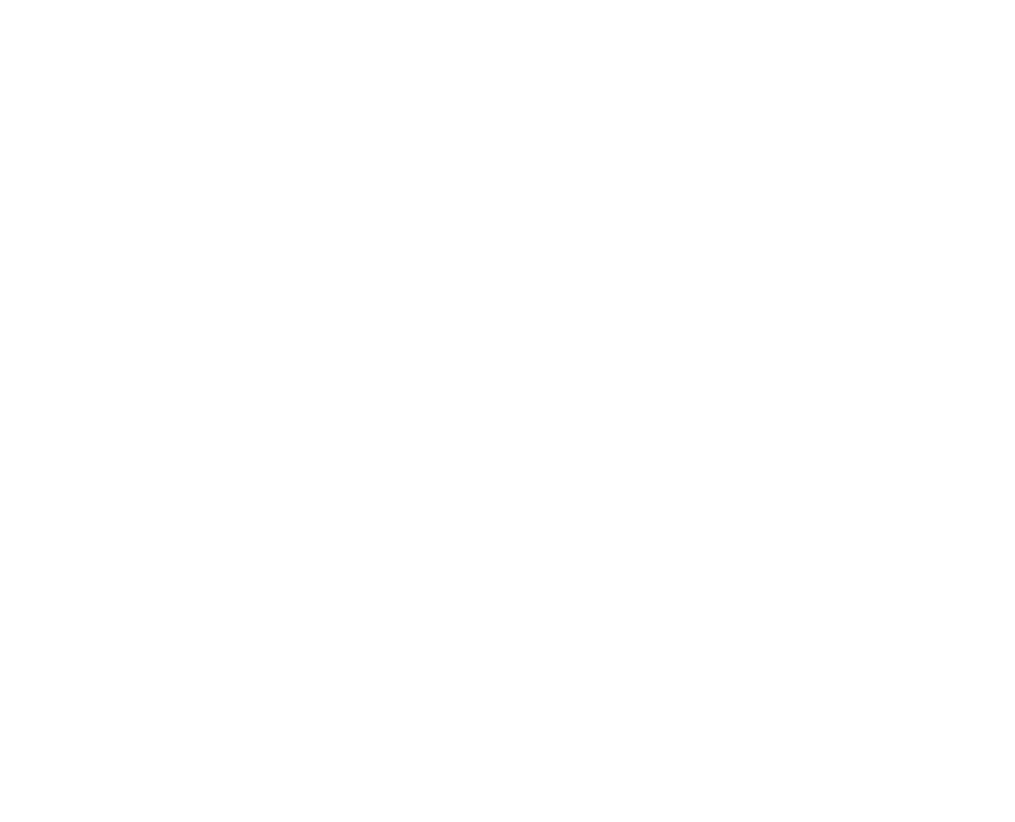
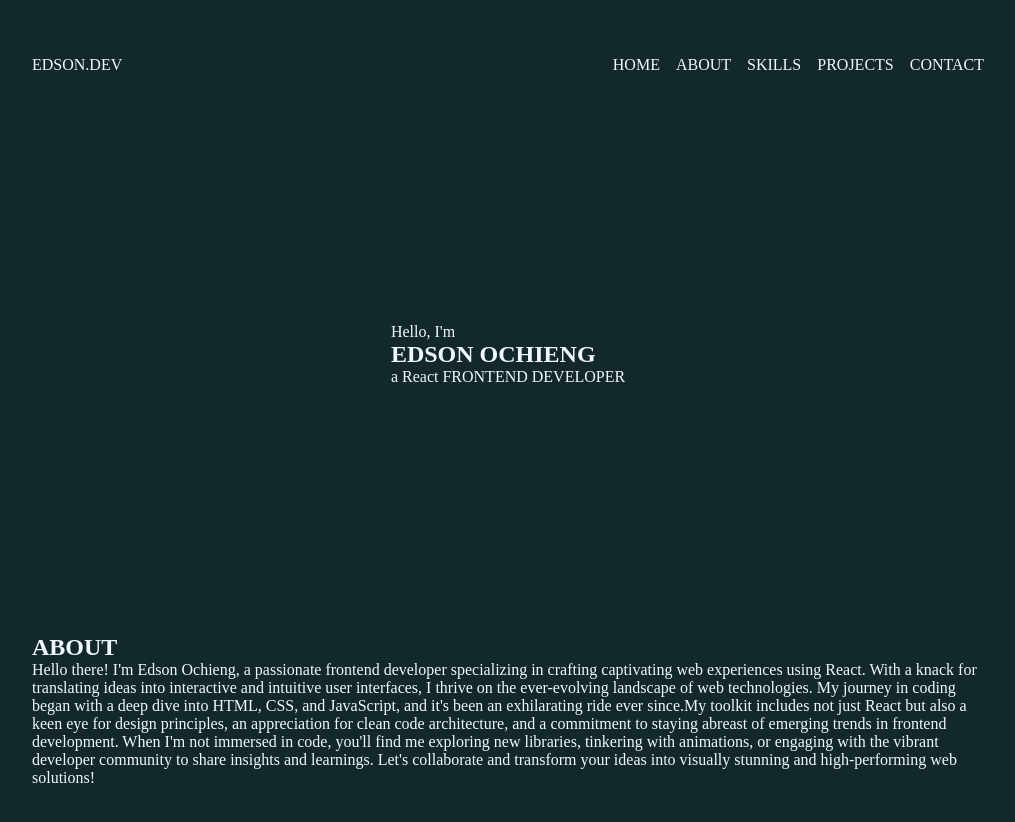
Before and after one commit to XO-Edson/React-portfolio, a React (Create React App) app: page / in a window 1280 px wide. Shown: the top 822 px of the page, without its empty margins (132-1147 px from the left). Before the commit the page ends 800 px from the top, so only its background shows below. Built offline with nearby package versions, Linux system fonts and the light colour scheme.

Commit message:
first-design

```diff
--- /dev/null
+++ b/src/About.js
@@ -0,0 +1,26 @@
+import React from "react";
+
+export const About = () => {
+  return (
+    <section className="about">
+      <h1>ABOUT</h1>
+      <p>
+        Hello there! I'm Edson Ochieng, a passionate frontend developer
+        specializing in crafting captivating web experiences using React. With a
+        knack for translating ideas into interactive and intuitive user
+        interfaces, I thrive on the ever-evolving landscape of web technologies.
+        My journey in coding began with a deep dive into HTML, CSS, and
+        JavaScript, and it's been an exhilarating ride ever since.
+        {/* I bring [X years] of experience in leveraging React to build robust, scalable, and responsive applications. Whether it's breathing life into intricate designs or optimizing user experiences, I'm driven by the desire to create digital solutions that seamlessly blend functionality with aesthetics. */}
+        My toolkit includes not just React but also a keen eye for design
+        principles, an appreciation for clean code architecture, and a
+        commitment to staying abreast of emerging trends in frontend
+        development. When I'm not immersed in code, you'll find me exploring new
+        libraries, tinkering with animations, or engaging with the vibrant
+        developer community to share insights and learnings. Let's collaborate
+        and transform your ideas into visually stunning and high-performing web
+        solutions!
+      </p>
+    </section>
+  );
+};
--- a/src/App.js
+++ b/src/App.js
@@ -1,5 +1,15 @@
+import { About } from "./About";
+import { HeroSection } from "./HeroSection";
+import { Navabar } from "./Navabar";
+
 function App() {
-  return <div className="App"></div>;
+  return (
+    <div className="App">
+      <Navabar />
+      <HeroSection />
+      <About />
+    </div>
+  );
 }
 
 export default App;
--- /dev/null
+++ b/src/HeroSection.js
@@ -0,0 +1,11 @@
+import React from "react";
+
+export const HeroSection = () => {
+  return (
+    <section className="hero">
+      <p>Hello, I'm</p>
+      <h1>EDSON OCHIENG</h1>
+      <p>a React FRONTEND DEVELOPER</p>
+    </section>
+  );
+};
--- /dev/null
+++ b/src/Navabar.js
@@ -0,0 +1,18 @@
+import React from "react";
+
+export const Navabar = () => {
+  return (
+    <header>
+      <div className="logo">
+        <p>EDSON.DEV</p>
+      </div>
+      <ul>
+        <li>HOME</li>
+        <li>ABOUT</li>
+        <li>SKILLS</li>
+        <li>PROJECTS</li>
+        <li>CONTACT</li>
+      </ul>
+    </header>
+  );
+};
--- a/src/index.css
+++ b/src/index.css
@@ -1,13 +1,59 @@
-body {
+* {
   margin: 0;
-  font-family: -apple-system, BlinkMacSystemFont, 'Segoe UI', 'Roboto', 'Oxygen',
-    'Ubuntu', 'Cantarell', 'Fira Sans', 'Droid Sans', 'Helvetica Neue',
-    sans-serif;
-  -webkit-font-smoothing: antialiased;
-  -moz-osx-font-smoothing: grayscale;
+  padding: 0;
+  box-sizing: border-box;
 }
 
-code {
-  font-family: source-code-pro, Menlo, Monaco, Consolas, 'Courier New',
-    monospace;
+:root {
+  /* color scheme 1 */
+
+  --LIGHT-BLUE: #10aedb;
+  --DARK-BLUE: #063455;
+  --BROWN: #ffbc81;
+  --RED: #eb274b;
+  --WHITE: #f0f8ff;
+
+  /* COLOR SCHEME 2 */
+
+  --BLUE: #2d7bd8;
+  --PALE-BLUE: #d0e7fe;
+  --DARK-BLUE2: #0d2237;
+  --ORANGE: #ff842b;
+
+  /* COLOR SCHEME 3 */
+  --DARK-GREEN: #13282b;
+  --LIGHT-GREEN: #055256;
+  --PALE-GREEN: #9ab8ba;
+  --LIGHT-CYAN: #def9fa;
 }
+
+body {
+  height: 100%;
+  background-color: var(--DARK-GREEN);
+  color: var(--WHITE);
+}
+
+#root {
+  max-width: 1000px;
+  margin: 2rem auto;
+  padding: 1.5rem;
+}
+
+/* NAVBAR */
+header {
+  display: flex;
+  justify-content: space-between;
+}
+
+ul {
+  list-style: none;
+  display: flex;
+  column-gap: 1rem;
+}
+
+/* HERO */
+.hero {
+  height: 70vh;
+  display: grid;
+  place-content: center;
+}
```
Also changed, not shown: 1 other file (tests, documents, lock files or other folders).
